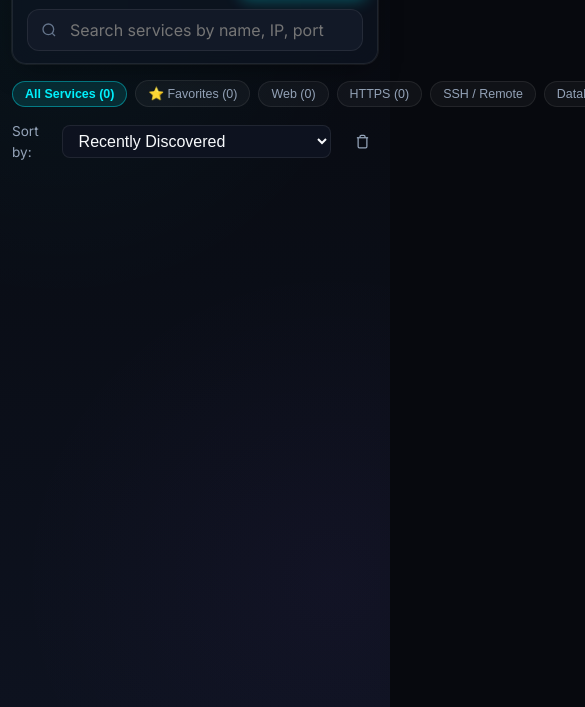
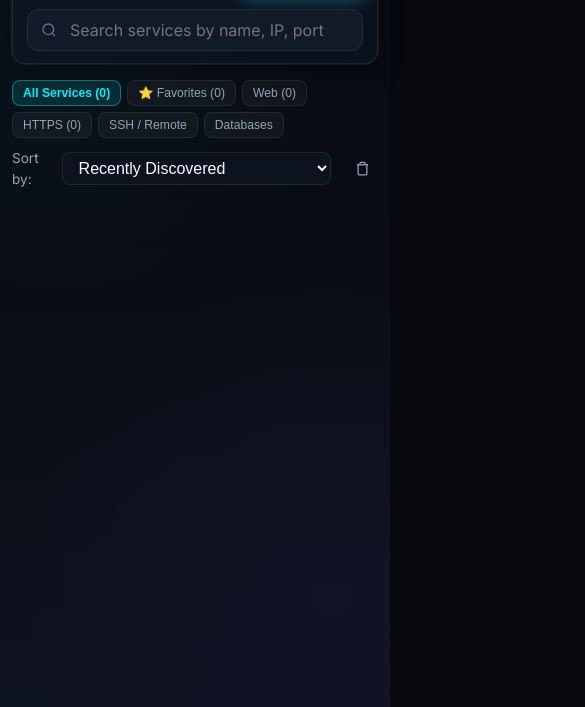
Before and after one commit to marcjc1173/scandash, a website: page public/index.html in a window 390 px wide. Shown: the part 137-844 px from the top of the page, 585 px wide, since content can reach past the window. Drawn offline with Linux system fonts and the light colour scheme; no server answers.

Commit message:
fix: wrap filter chips neatly on mobile to prevent horizontal scrolling

```diff
--- a/public/css/style.css
+++ b/public/css/style.css
@@ -1565,21 +1565,19 @@ body {
   }
 
   .filter-chips {
-    overflow-x: auto;
-    white-space: nowrap;
-    padding-bottom: 4px;
-    -webkit-overflow-scrolling: touch;
-    scrollbar-width: none;
-    flex-wrap: nowrap;
-  }
-  .filter-chips::-webkit-scrollbar {
-    display: none;
+    display: flex;
+    flex-wrap: wrap;
+    gap: 6px;
+    overflow-x: visible;
+    white-space: normal;
+    padding-bottom: 0;
   }
 
   .filter-chips .chip {
-    padding: 5px 12px;
-    font-size: 0.78rem;
-    flex-shrink: 0;
+    padding: 5px 10px;
+    font-size: 0.76rem;
+    flex: 0 1 auto;
+    border-radius: 8px;
   }
 
   .view-controls {
```
